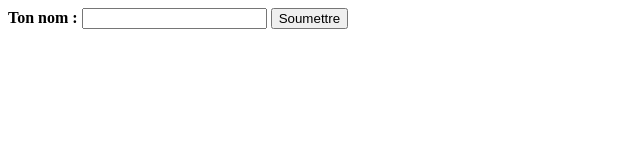
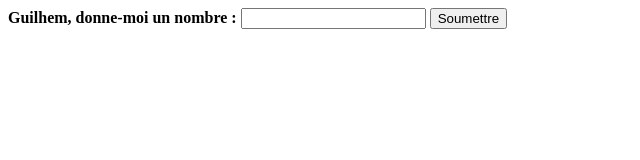
Before and after one commit to vallooy/pica, a plain HTML site: page inst/www/index.html in a window 1280 px wide. Shown: the whole page, without its empty margins (0-640 px from the left). Drawn offline with nearby package versions, Linux system fonts and the light colour scheme.

Commit message:
Update index.html

```diff
--- a/inst/www/index.html
+++ b/inst/www/index.html
@@ -42,7 +42,7 @@
 
   <body>
     <form>
-      <b>Ton nom :  </b> <input type="number" id="namefield">
+      <b>Guilhem, donne-moi un nombre : </b> <input type="number" id="namefield">
       <button type="submit" id="valeursubmit" class="btn btn-default">Soumettre</button>
    </form>
   <p id="output"></p>
```
